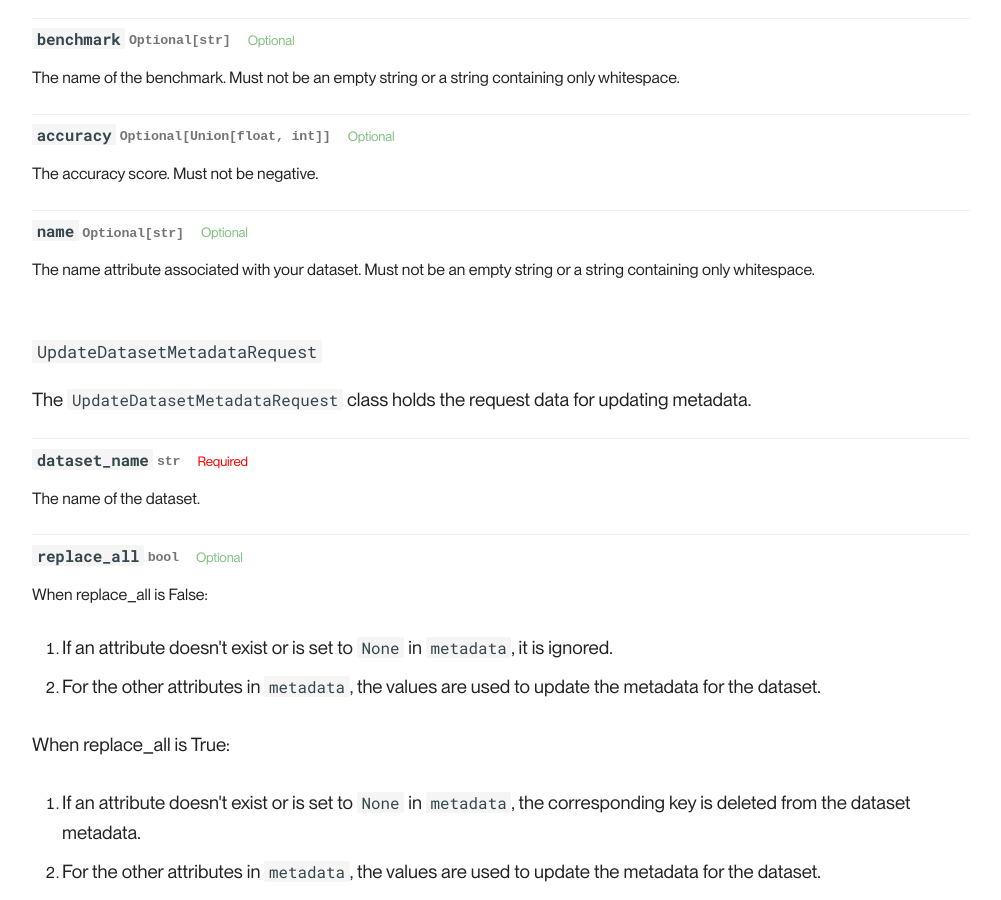
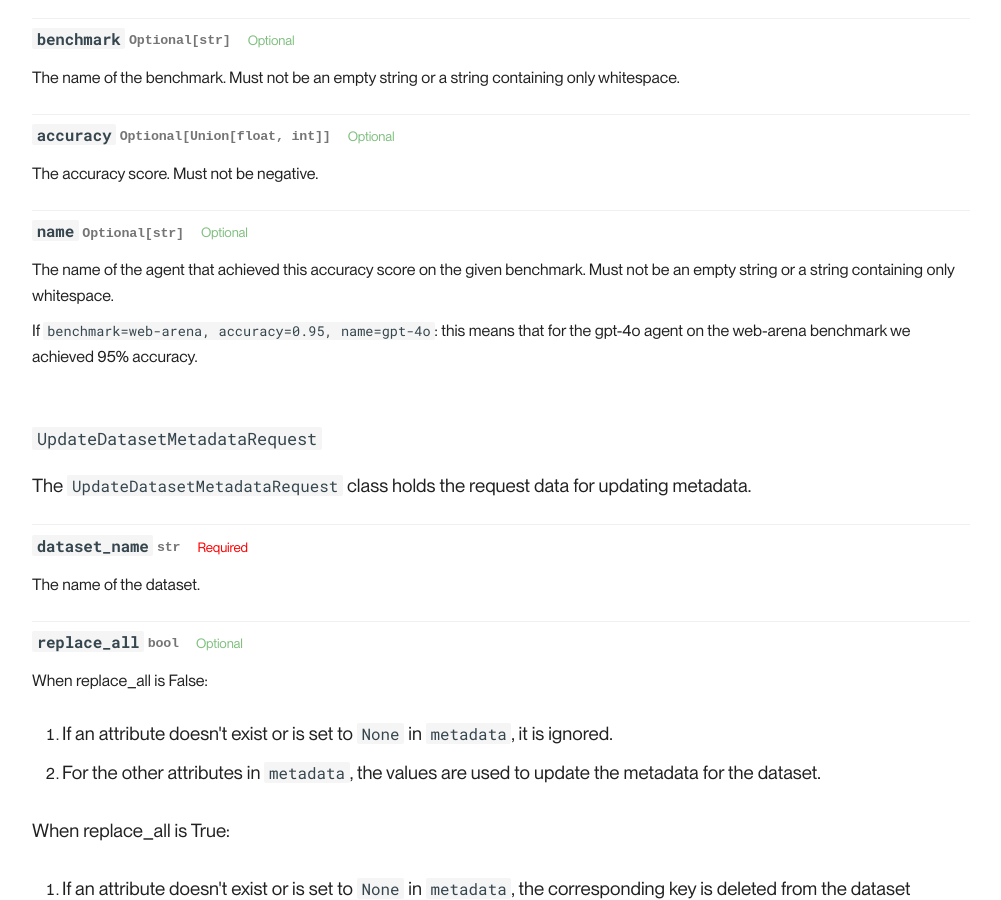
Before and after one commit to invariantlabs-ai/invariant-sdk, an MkDocs documentation site: the page built from docs/docs/Explorer_API/Dataset_Metadata/update_dataset_metadata_api.md, in a window 1280 px wide and 900 px high, scrolled down 538 px. Shown: the whole window, without its empty margins (264-1265 px from the left). Built offline with MkDocs 1.6.1 and Material for MkDocs 9.7.7, drawn with Linux system fonts in a browser that asks for light colours.

Commit message:
Update name and example update_dataset_metadata_api.md

```diff
--- a/docs/docs/Explorer_API/Dataset_Metadata/update_dataset_metadata_api.md
+++ b/docs/docs/Explorer_API/Dataset_Metadata/update_dataset_metadata_api.md
@@ -25,8 +25,9 @@ The accuracy score. Must not be negative.
 
 ##### `name` <span class='type'>Optional[str]</span> <span class='optional'/>
 
-The name attribute associated with your dataset. Must not be an empty string or a string containing only whitespace.
+The name of the agent that achieved this accuracy score on the given benchmark. Must not be an empty string or a string containing only whitespace.
 
+If `benchmark=web-arena, accuracy=0.95, name=gpt-4o`: this means that for the gpt-4o agent on the web-arena benchmark we achieved 95% accuracy.
 
 ### `UpdateDatasetMetadataRequest`
 
```
